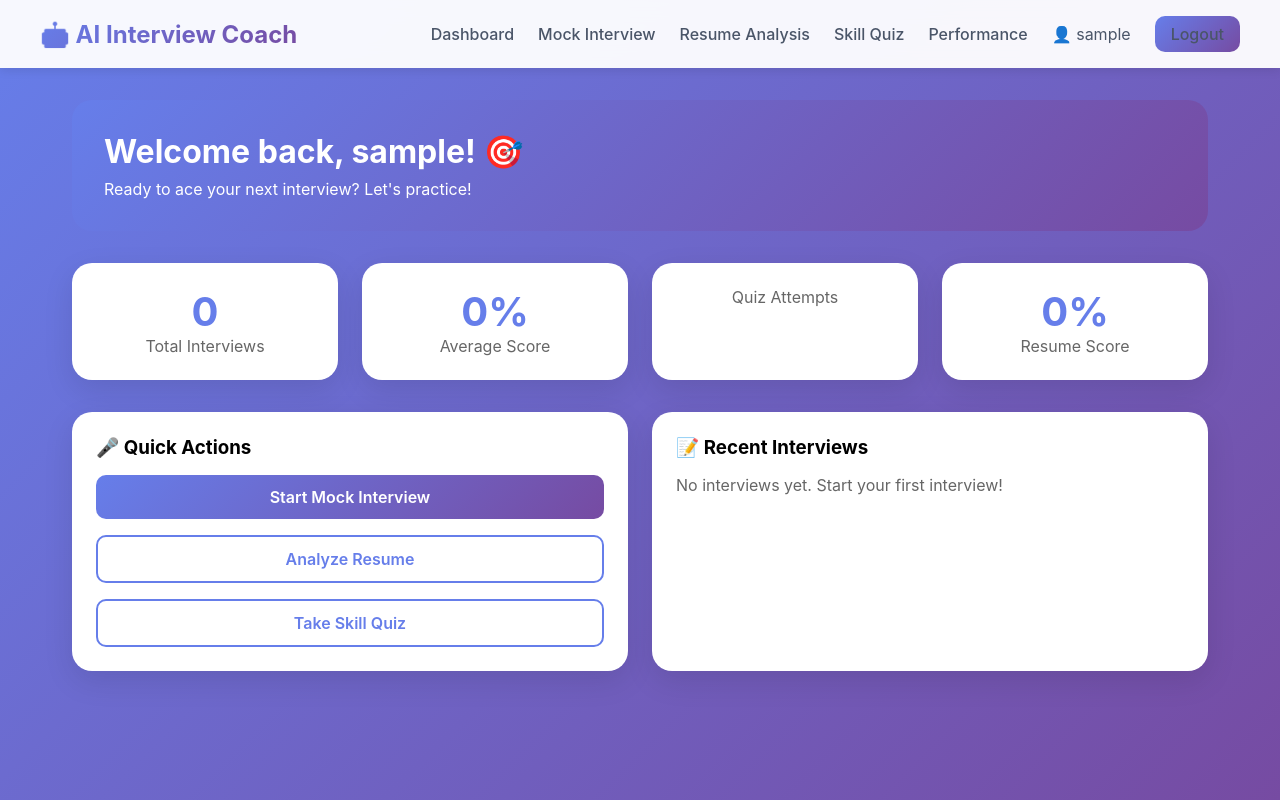
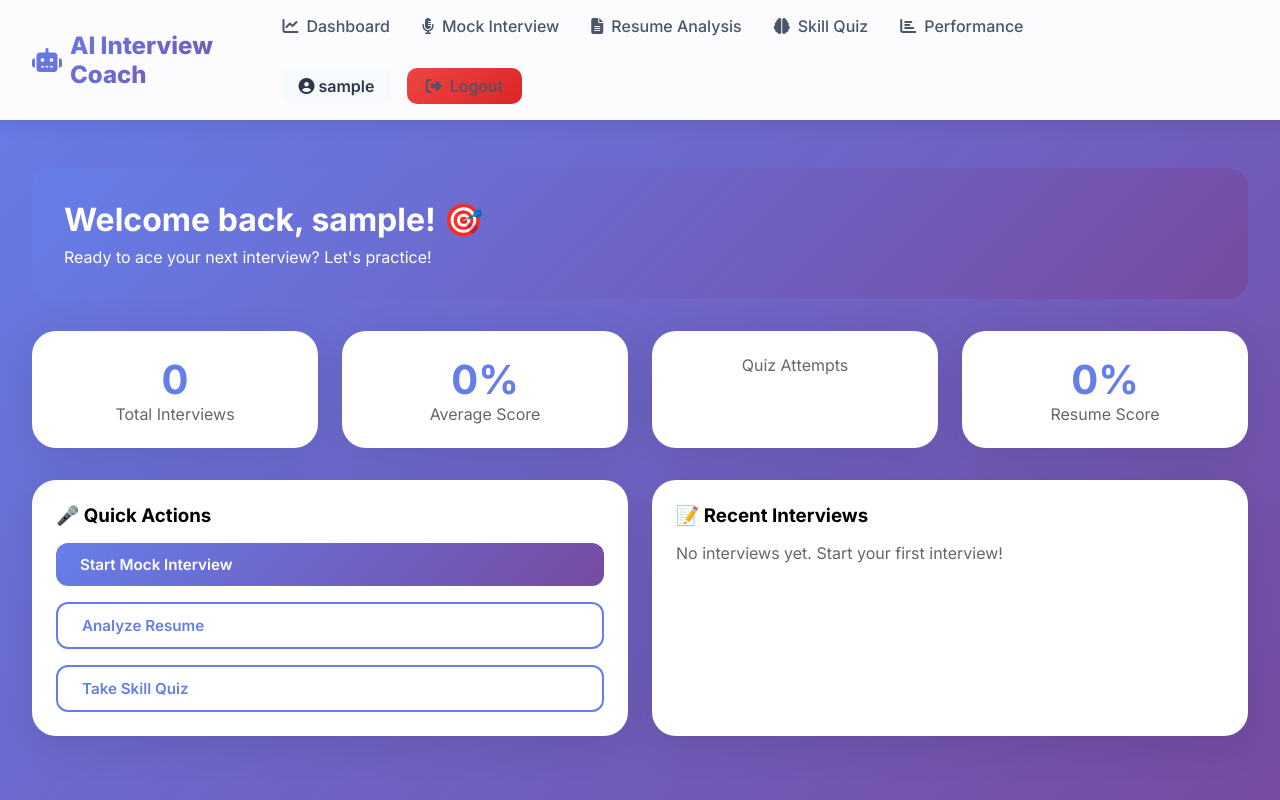
Before and after one commit to devanshsinghtomar/AI-interview-coach-module, a Flask app: page /dashboard in a window 1280 px wide. Run offline with Flask 3, Linux system fonts and the light colour scheme; the visitor is signed in with stand-in values (Sample User, id 1); data that the repository does not hold is empty; some libraries are stand-ins or nearby versions.

Commit message:
Update base.html

```diff
--- a/templates/base.html
+++ b/templates/base.html
@@ -4,6 +4,8 @@
     <meta charset="UTF-8">
     <meta name="viewport" content="width=device-width, initial-scale=1.0">
     <title>{% block title %}AI Interview Coach{% endblock %}</title>
+    <link href="https://fonts.googleapis.com/css2?family=Inter:wght@300;400;500;600;700;800&display=swap" rel="stylesheet">
+    <link rel="stylesheet" href="https://cdnjs.cloudflare.com/ajax/libs/font-awesome/6.4.0/css/all.min.css">
     <style>
         * {
             margin: 0;
@@ -12,15 +14,16 @@
         }
 
         body {
-            font-family: -apple-system, BlinkMacSystemFont, 'Segoe UI', Roboto, sans-serif;
+            font-family: 'Inter', sans-serif;
             background: linear-gradient(135deg, #667eea 0%, #764ba2 100%);
             min-height: 100vh;
         }
 
+        /* Navbar */
         .navbar {
-            background: rgba(255, 255, 255, 0.95);
+            background: rgba(255, 255, 255, 0.98);
             backdrop-filter: blur(10px);
-            box-shadow: 0 2px 10px rgba(0,0,0,0.1);
+            box-shadow: 0 2px 20px rgba(0,0,0,0.1);
             padding: 1rem 2rem;
             position: sticky;
             top: 0;
@@ -28,7 +31,7 @@
         }
 
         .nav-container {
-            max-width: 1200px;
+            max-width: 1400px;
             margin: 0 auto;
             display: flex;
             justify-content: space-between;
@@ -37,77 +40,125 @@
 
         .logo {
             font-size: 1.5rem;
-            font-weight: bold;
+            font-weight: 800;
             background: linear-gradient(135deg, #667eea 0%, #764ba2 100%);
             -webkit-background-clip: text;
             background-clip: text;
             color: transparent;
             text-decoration: none;
+            display: flex;
+            align-items: center;
+            gap: 0.5rem;
         }
 
         .nav-links {
             display: flex;
-            gap: 1.5rem;
+            gap: 2rem;
             align-items: center;
+            flex-wrap: wrap;
         }
 
         .nav-links a {
             text-decoration: none;
             color: #4a5568;
             font-weight: 500;
+            transition: all 0.3s;
+            display: flex;
+            align-items: center;
+            gap: 0.5rem;
         }
 
         .nav-links a:hover {
             color: #667eea;
+            transform: translateY(-2px);
         }
 
-        .container {
-            max-width: 1200px;
-            margin: 2rem auto;
-            padding: 0 2rem;
+        .user-menu {
+            display: flex;
+            align-items: center;
+            gap: 1rem;
         }
 
+        .username {
+            font-weight: 600;
+            color: #2d3748;
+            background: #f7fafc;
+            padding: 0.5rem 1rem;
+            border-radius: 10px;
+        }
+
+        .logout-btn {
+            background: linear-gradient(135deg, #ef4444 0%, #dc2626 100%);
+            color: white;
+            padding: 0.5rem 1.2rem;
+            border-radius: 10px;
+            text-decoration: none;
+            font-weight: 500;
+            transition: all 0.3s;
+        }
+
+        .logout-btn:hover {
+            transform: translateY(-2px);
+            box-shadow: 0 5px 15px rgba(239,68,68,0.3);
+        }
+
+        /* Container */
+        .container {
+            max-width: 1400px;
+            margin: 0 auto;
+            padding: 2rem;
+        }
+
+        /* Flash Messages */
         .flash-messages {
-            max-width: 1200px;
+            max-width: 1400px;
             margin: 1rem auto 0;
             padding: 0 2rem;
         }
 
         .flash-message {
-            padding: 1rem;
-            border-radius: 10px;
+            padding: 1rem 1.5rem;
+            border-radius: 12px;
             margin-bottom: 1rem;
             animation: slideIn 0.3s ease;
+            display: flex;
+            align-items: center;
+            gap: 0.75rem;
         }
 
         @keyframes slideIn {
-            from {
-                opacity: 0;
-                transform: translateY(-10px);
-            }
-            to {
-                opacity: 1;
-                transform: translateY(0);
-            }
+            from { opacity: 0; transform: translateY(-10px); }
+            to { opacity: 1; transform: translateY(0); }
         }
 
         .flash-success { background: #48bb78; color: white; }
-        .flash-error { background: #f56565; color: white; }
+        .flash-danger { background: #f56565; color: white; }
         .flash-info { background: #4299e1; color: white; }
+        .flash-warning { background: #ed8936; color: white; }
 
+        /* Buttons */
         .btn {
             padding: 0.75rem 1.5rem;
             border: none;
-            border-radius: 10px;
+            border-radius: 12px;
             font-weight: 600;
             cursor: pointer;
+            transition: all 0.3s;
             text-decoration: none;
-            display: inline-block;
+            display: inline-flex;
+            align-items: center;
+            gap: 0.5rem;
+            font-size: 0.95rem;
         }
 
         .btn-primary {
             background: linear-gradient(135deg, #667eea 0%, #764ba2 100%);
             color: white;
+        }
+
+        .btn-primary:hover {
+            transform: translateY(-2px);
+            box-shadow: 0 10px 25px rgba(102,126,234,0.4);
         }
 
         .btn-secondary {
@@ -116,21 +167,162 @@
             border: 2px solid #667eea;
         }
 
+        .btn-secondary:hover {
+            background: #667eea;
+            color: white;
+            transform: translateY(-2px);
+        }
+
+        .btn-danger {
+            background: linear-gradient(135deg, #ef4444 0%, #dc2626 100%);
+            color: white;
+        }
+
+        .btn-success {
+            background: linear-gradient(135deg, #48bb78 0%, #38a169 100%);
+            color: white;
+        }
+
+        /* Cards */
         .card {
+            background: white;
+            border-radius: 24px;
+            padding: 1.5rem;
+            box-shadow: 0 10px 40px rgba(0,0,0,0.1);
+            transition: all 0.3s;
+        }
+
+        .card:hover {
+            transform: translateY(-5px);
+            box-shadow: 0 20px 50px rgba(0,0,0,0.15);
+        }
+
+        /* Stats Cards */
+        .stat-card {
             background: white;
             border-radius: 20px;
             padding: 1.5rem;
-            box-shadow: 0 10px 30px rgba(0,0,0,0.1);
+            text-align: center;
+            transition: all 0.3s;
         }
 
+        .stat-card:hover {
+            transform: translateY(-5px);
+        }
+
+        .stat-number {
+            font-size: 2.5rem;
+            font-weight: 800;
+            color: #667eea;
+        }
+
+        .stat-label {
+            color: #718096;
+            font-size: 0.875rem;
+            margin-top: 0.5rem;
+        }
+
+        /* Grid */
+        .grid {
+            display: grid;
+            gap: 1.5rem;
+        }
+
+        .grid-2 { grid-template-columns: repeat(auto-fit, minmax(300px, 1fr)); }
+        .grid-3 { grid-template-columns: repeat(auto-fit, minmax(280px, 1fr)); }
+        .grid-4 { grid-template-columns: repeat(auto-fit, minmax(250px, 1fr)); }
+
+        /* Forms */
+        .form-group {
+            margin-bottom: 1.5rem;
+        }
+
+        .form-label {
+            display: block;
+            margin-bottom: 0.5rem;
+            font-weight: 600;
+            color: #2d3748;
+        }
+
+        .form-control, select, textarea {
+            width: 100%;
+            padding: 0.75rem 1rem;
+            border: 2px solid #e2e8f0;
+            border-radius: 12px;
+            font-size: 1rem;
+            transition: all 0.3s;
+            font-family: inherit;
+        }
+
+        .form-control:focus, select:focus, textarea:focus {
+            outline: none;
+            border-color: #667eea;
+            box-shadow: 0 0 0 3px rgba(102,126,234,0.1);
+        }
+
+        /* Progress Bar */
+        .progress-bar {
+            background: #e2e8f0;
+            border-radius: 10px;
+            height: 8px;
+            overflow: hidden;
+        }
+
+        .progress-fill {
+            background: linear-gradient(90deg, #667eea, #764ba2);
+            height: 100%;
+            transition: width 0.3s;
+        }
+
+        /* Responsive */
         @media (max-width: 768px) {
             .nav-container {
                 flex-direction: column;
                 gap: 1rem;
             }
+
+            .nav-links {
+                justify-content: center;
+                gap: 1rem;
+            }
+
             .container {
-                padding: 0 1rem;
+                padding: 1rem;
             }
+
+            .grid-2, .grid-3, .grid-4 {
+                grid-template-columns: 1fr;
+            }
+        }
+
+        /* Animations */
+        @keyframes fadeInUp {
+            from {
+                opacity: 0;
+                transform: translateY(20px);
+            }
+            to {
+                opacity: 1;
+                transform: translateY(0);
+            }
+        }
+
+        .fade-in {
+            animation: fadeInUp 0.5s ease-out;
+        }
+
+        /* Loading Spinner */
+        .spinner {
+            width: 40px;
+            height: 40px;
+            border: 3px solid #e2e8f0;
+            border-top-color: #667eea;
+            border-radius: 50%;
+            animation: spin 1s linear infinite;
+        }
+
+        @keyframes spin {
+            to { transform: rotate(360deg); }
         }
     </style>
     {% block extra_css %}{% endblock %}
@@ -139,15 +331,20 @@
     {% if current_user.is_authenticated %}
     <nav class="navbar">
         <div class="nav-container">
-            <a href="/dashboard" class="logo">🤖 AI Interview Coach</a>
+            <a href="/dashboard" class="logo">
+                <i class="fas fa-robot"></i>
+                AI Interview Coach
+            </a>
             <div class="nav-links">
-                <a href="/dashboard">Dashboard</a>
-                <a href="/mock-interview">Mock Interview</a>
-                <a href="/resume-analysis">Resume Analysis</a>
-                <a href="/skill-quiz">Skill Quiz</a>
-                <a href="/performance">Performance</a>
-                <span style="color: #4a5568;">👤 {{ current_user.username }}</span>
-                <a href="/logout" class="btn btn-primary" style="padding: 0.5rem 1rem;">Logout</a>
+                <a href="/dashboard"><i class="fas fa-chart-line"></i> Dashboard</a>
+                <a href="/mock-interview"><i class="fas fa-microphone-alt"></i> Mock Interview</a>
+                <a href="/resume-analysis"><i class="fas fa-file-alt"></i> Resume Analysis</a>
+                <a href="/skill-quiz"><i class="fas fa-brain"></i> Skill Quiz</a>
+                <a href="/performance"><i class="fas fa-chart-bar"></i> Performance</a>
+                <div class="user-menu">
+                    <span class="username"><i class="fas fa-user-circle"></i> {{ current_user.username }}</span>
+                    <a href="/logout" class="logout-btn"><i class="fas fa-sign-out-alt"></i> Logout</a>
+                </div>
             </div>
         </div>
     </nav>
@@ -156,12 +353,15 @@
     <div class="flash-messages">
         {% with messages = get_flashed_messages(with_categories=true) %}
             {% for category, message in messages %}
-                <div class="flash-message flash-{{ category }}">{{ message }}</div>
+                <div class="flash-message flash-{{ category }}">
+                    <i class="fas {% if category == 'success' %}fa-check-circle{% elif category == 'danger' %}fa-exclamation-circle{% else %}fa-info-circle{% endif %}"></i>
+                    {{ message }}
+                </div>
             {% endfor %}
         {% endwith %}
     </div>
 
-    <div class="container">
+    <div class="container fade-in">
         {% block content %}{% endblock %}
     </div>
 
@@ -171,7 +371,7 @@
                 msg.style.opacity = '0';
                 setTimeout(() => msg.remove(), 300);
             });
-        }, 3000);
+        }, 4000);
     </script>
     {% block extra_js %}{% endblock %}
 </body>
```
